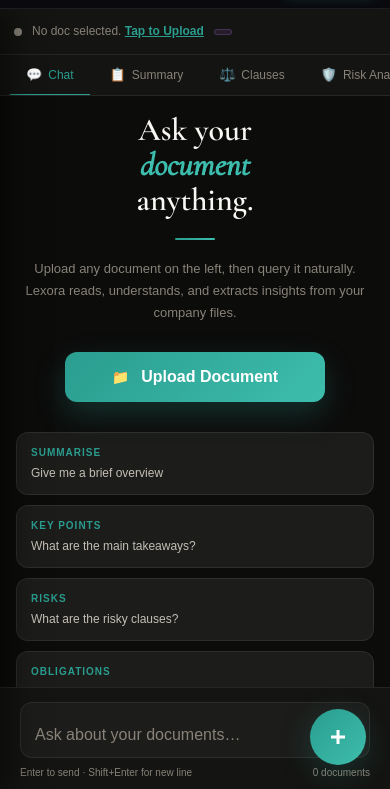
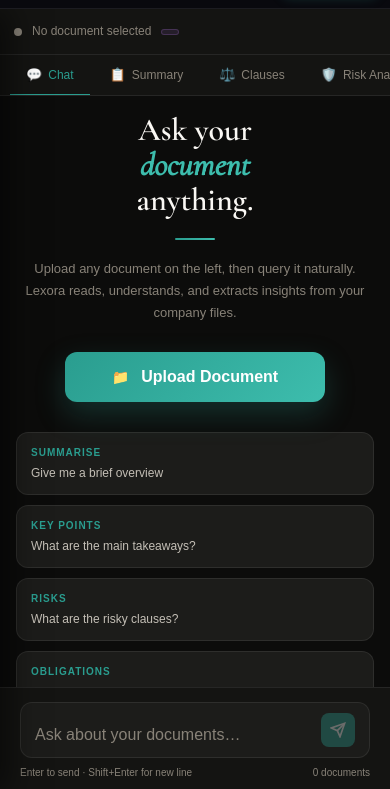
Before and after one commit to PalakGautam-hub/Lexora-AI, a plain HTML site: page frontend/index.html in a window 390 px wide. Shown: the part 55-844 px from the top of the page. Drawn offline with nearby package versions, Linux system fonts and the light colour scheme.

Commit message:
style: simplify mobile UI by removing redundant upload triggers

```diff
--- a/frontend/index.html
+++ b/frontend/index.html
@@ -181,11 +181,6 @@
 
   </div>
 
-  <!-- MOBILE FLOATING ACTION BUTTON -->
-  <button class="mobile-fab" id="mobileFab" onclick="document.getElementById('fileInput').click()" aria-label="Upload File">
-    <svg width="24" height="24" viewBox="0 0 24 24" fill="none" stroke="white" stroke-width="3"><line x1="12" y1="5" x2="12" y2="19"/><line x1="5" y1="12" x2="19" y2="12"/></svg>
-  </button>
-
   <script src="script.js"></script>
 </body>
 </html>
--- a/frontend/script.js
+++ b/frontend/script.js
@@ -246,9 +246,9 @@
     $st.style.cursor = "default";
   } else {
     $dot.classList.remove("active");
-    $st.innerHTML = 'No doc selected. <span style="color:var(--accent);font-weight:700;text-decoration:underline">Tap to Upload</span>';
-    $st.onclick = () => document.getElementById('fileInput').click();
-    $st.style.cursor = "pointer";
+    $st.textContent = "No document selected";
+    $st.onclick = null;
+    $st.style.cursor = "default";
     $tag.textContent = "";
   }
 }
--- a/frontend/style.css
+++ b/frontend/style.css
@@ -139,7 +139,7 @@
   white-space: nowrap;
 }
 
-.mobile-upload-header-btn {
+.header-upload-mobile {
   display: none;
   align-items: center;
   gap: 6px;
@@ -154,22 +154,7 @@
   transition: all var(--transition);
   box-shadow: 0 4px 12px var(--accent-glow);
 }
-.mobile-upload-header-btn:active { transform: scale(0.95); }
-
-.header-upload-mobile {
-  display: none;
-  align-items: center;
-  gap: 6px;
-  background: var(--accent);
-  color: white;
-  border: none;
-  padding: 8px 14px;
-  border-radius: var(--radius-sm);
-  font-size: 13px;
-  font-weight: 700;
-  cursor: pointer;
-  box-shadow: 0 4px 12px var(--accent-glow);
-}
+.header-upload-mobile:active { transform: scale(0.95); }
 
 .mobile-welcome-btn {
   display: none;
@@ -191,26 +176,7 @@
   z-index: 10;
   position: relative;
 }
-
-/* ─── MOBILE FAB ─── */
-.mobile-fab {
-  display: none;
-  position: fixed;
-  bottom: 24px;
-  right: 24px;
-  width: 56px;
-  height: 56px;
-  border-radius: 50%;
-  background: linear-gradient(135deg, var(--accent), var(--accent-2));
-  border: none;
-  box-shadow: 0 8px 32px var(--accent-glow);
-  z-index: 500;
-  align-items: center;
-  justify-content: center;
-  cursor: pointer;
-  transition: transform var(--transition);
-}
-.mobile-fab:active { transform: scale(0.9); }
+.mobile-welcome-btn:active { transform: scale(0.95); }
 
 /* ─── APP LAYOUT ─── */
 .app {
@@ -893,8 +859,6 @@
   .header-upload-mobile { display: flex !important; }
   .mobile-welcome-btn { display: flex !important; pointer-events: auto; }
 
-  .mobile-fab { display: flex !important; }
-
   .app {
     display: block;
     position: relative;
```
